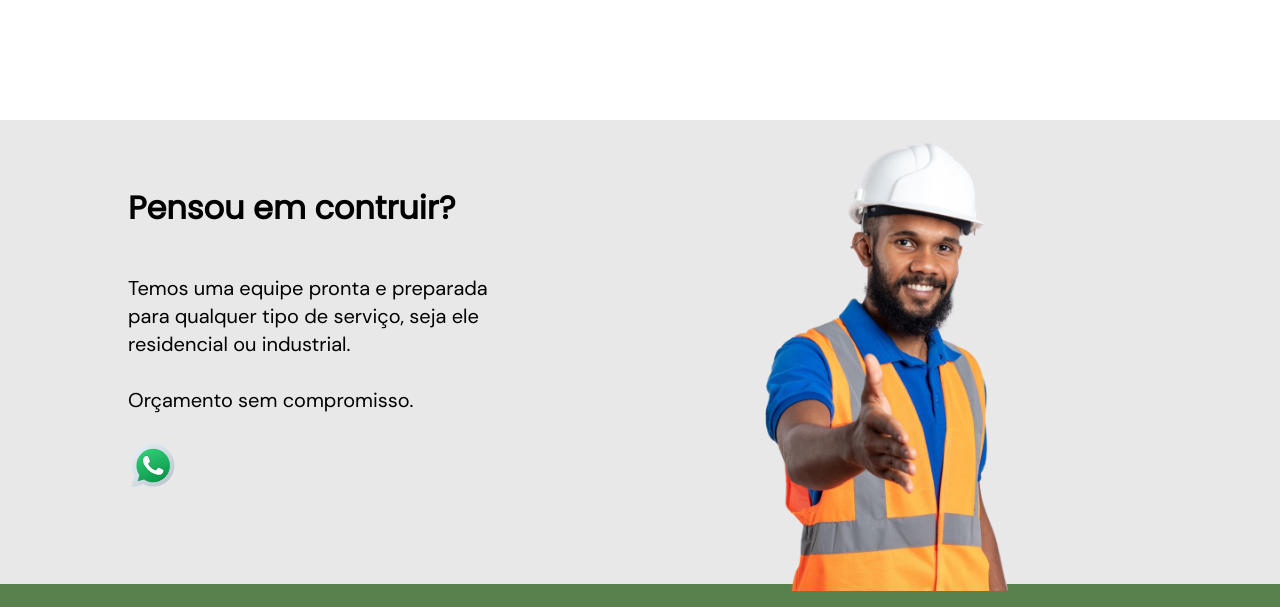
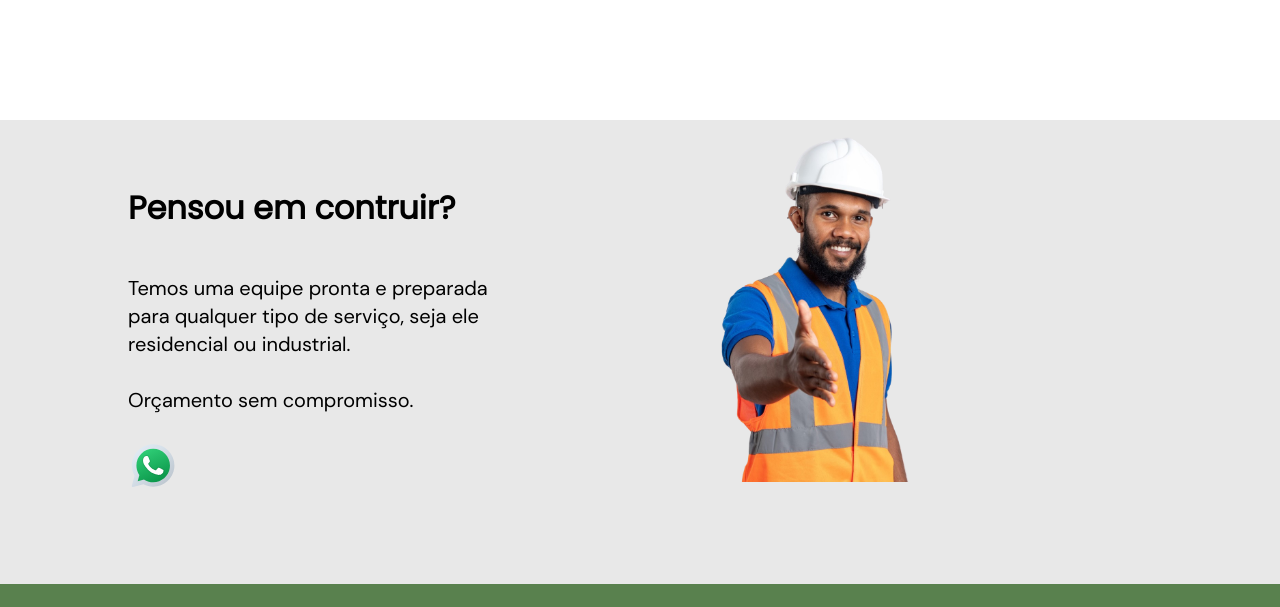
Before and after one commit to Fabiorocharb/ConstrutoraImbiara, a plain HTML site: page index.html in a window 1280 px wide. Shown: the part 2580-3187 px from the top of the page. Drawn offline with Linux system fonts and the light colour scheme.

Commit message:
modificação

```diff
--- a/css/style.css
+++ b/css/style.css
@@ -346,8 +346,10 @@ h5 {
   width: 4%;
 }
 #construtor {
+  position: relative;
   margin-left: 45%;
-  width: 40%;
+  max-width: 40%;
+  height: auto;
 }
 footer {
   background-color: #59814e;
@@ -430,7 +432,6 @@ footer {
 .mobile-menu.active .line3 {
   transform: rotate(45deg) translate(-5px, -7px);
 }*/
-
 @media screen and (max-width: 1536px) and (min-width: 864px) {
   #logotipo {
     width: 14%;
@@ -520,6 +521,7 @@ footer {
     width: 6%;
   }
 }
+
 @media screen and (max-width: 1440px) and (min-width: 900px) {
   #imagemprincipal {
     width: 100%;
```
